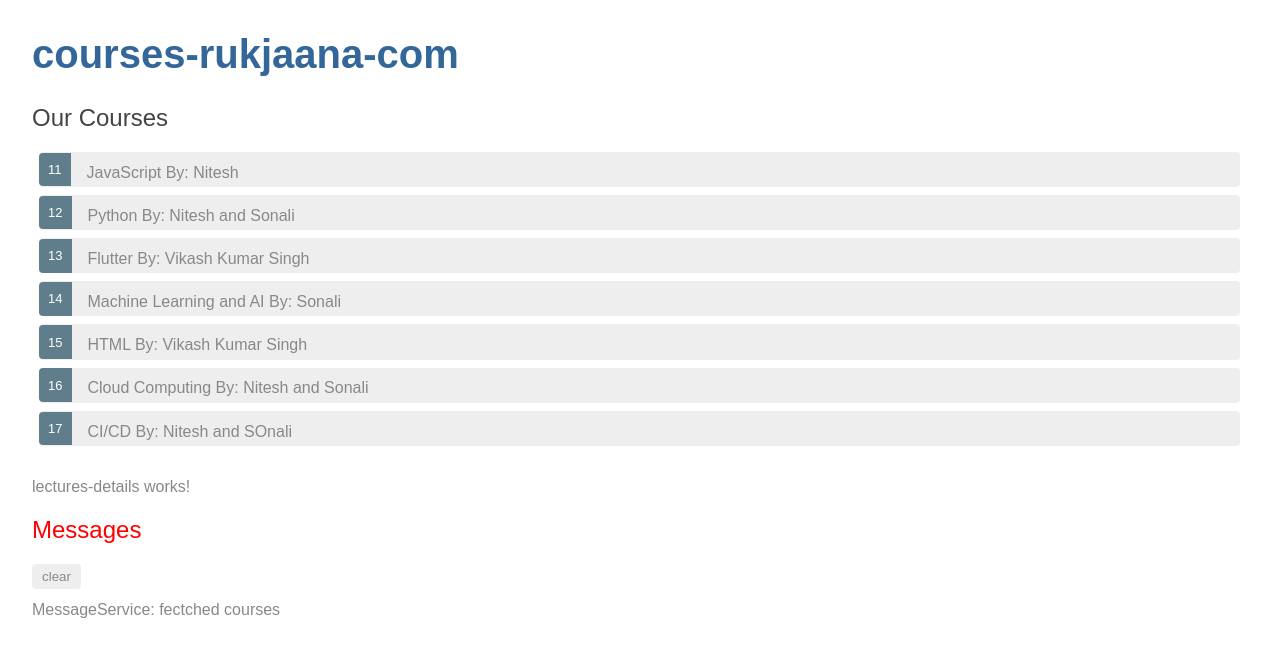
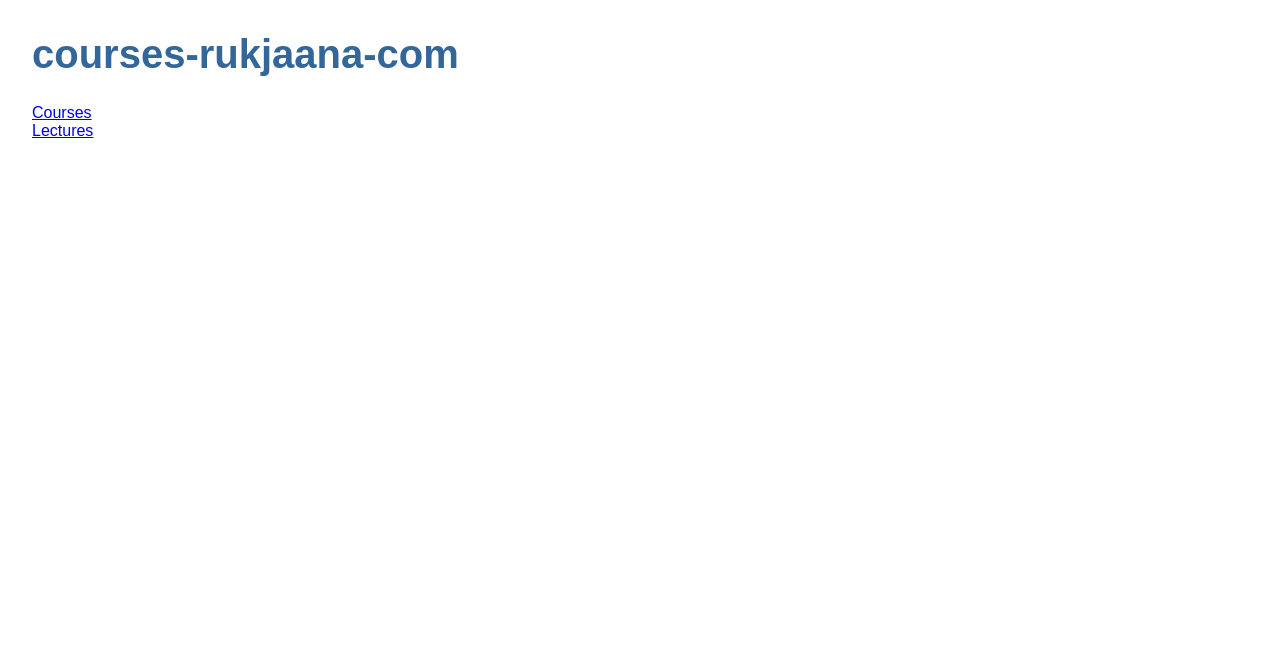
Before and after one commit to niteshldd/courses-rukjaana-dev, an Angular app: page / in a window 1280 px wide. Shown: the top 656 px of the page. Built offline with nearby package versions, Linux system fonts and the light colour scheme.

Commit message:
added router link

```diff
--- a/src/app/app-routing.module.ts
+++ b/src/app/app-routing.module.ts
@@ -1,14 +1,17 @@
 import { NgModule } from '@angular/core';
 import { RouterModule, Routes } from '@angular/router';
 import { CoursesComponent } from './courses/courses.component';
+import { LecturesDetailsComponent } from './lectures-details/lectures-details.component';
 
 
 const routes: Routes = [
-  { path: 'courses', component: CoursesComponent }
+  { path: 'courses', component: CoursesComponent },
+  {path: 'lectures', component: LecturesDetailsComponent}
 ]
 
 
 @NgModule({
+  imports: [RouterModule.forRoot(routes)],
   exports: [ RouterModule ]
 })
 
--- a/src/app/app.component.html
+++ b/src/app/app.component.html
@@ -1,4 +1,10 @@
 <h1>{{title}}</h1>
-<app-courses></app-courses>
-<app-lectures-details></app-lectures-details>
+<nav>
+    <a routerLink="/courses">Courses</a>
+</nav>
+<nav>
+
+        <a routerLink="/lectures">Lectures </a>
+</nav>
+<router-outlet></router-outlet>
 <app-messages></app-messages>
```
Also changed, not shown: 1 other file (tests, documents, lock files or other folders).
